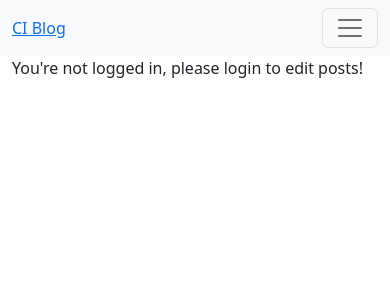
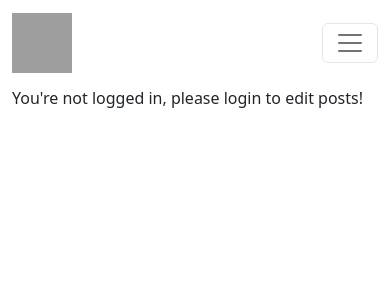
Before and after one commit to ChivSuroo/Project-4, a Django app: template myblog/templates/add_category.html in a window 390 px wide. Shown: the top 300 px of the page. Run offline with Django 3.2, Linux system fonts and the light colour scheme; the template is opened without the code that fills it, so the values that code supplies are empty; grey boxes are pictures that could not be loaded.

Commit message:
fixed image responsiveness on home.html

```diff
--- /dev/null
+++ b/myblog/static/style.css
@@ -0,0 +1,3 @@
+.navbar-brand {
+    font-size: xx-large;
+}
--- a/myblog/templates/base.html
+++ b/myblog/templates/base.html
@@ -16,9 +16,11 @@
 <body>
 
 
-    <nav class="navbar navbar-expand-lg bg-light container">
+    <nav class="navbar navbar-expand-lg $blue-200 container">
         <div class="container-fluid">
-            <a class="navbar-brand," href="{% url 'home' %}">CI Blog</a>
+            <a class="navbar-brand" href="{% url 'home' %}">
+                <img src="https://cdn.discordapp.com/attachments/795185441778303052/989921481821659176/cube_logo.png" alt="" width="60" height="60">
+              </a>
             <button class="navbar-toggler" type="button" data-bs-toggle="collapse" data-bs-target="#navbarNav"
                 aria-controls="navbarNav" aria-expanded="false" aria-label="Toggle navigation">
                 <span class="navbar-toggler-icon"></span>
--- a/myblog/templates/home.html
+++ b/myblog/templates/home.html
@@ -10,7 +10,7 @@
 <br>
 
 <div class="clearfix">
-  <img src="https://cdn.discordapp.com/attachments/795185441778303052/989743207371927562/sneak.jpg" class="col-md-6 float-md-end mb-3 ms-md-3" alt="...">
+  <img src="https://cdn.discordapp.com/attachments/795185441778303052/989743207371927562/sneak.jpg" class="container col-md-6 float-md-end mb-3 ms-md-3" width="350" height="245" alt="...">
 
   <p>
     A paragraph of placeholder text. We're using it here to show the use of the clearfix class. We're adding quite a few meaningless phrases here to demonstrate how the columns interact here with the floated image.
```
